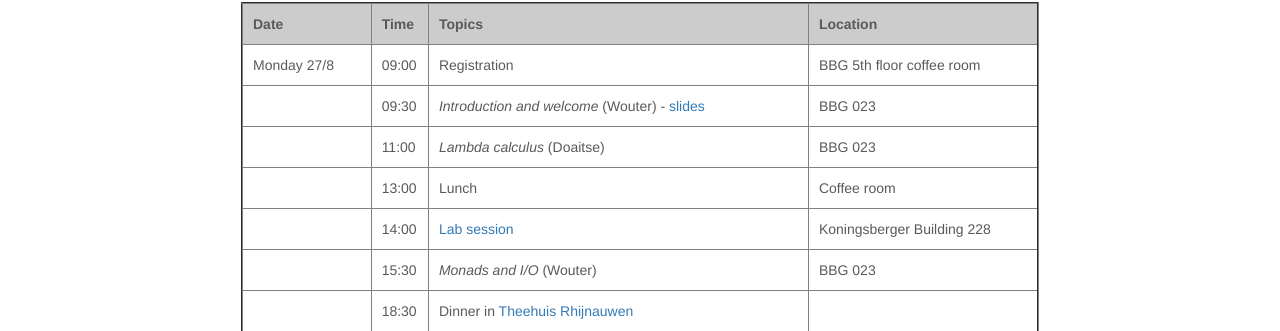
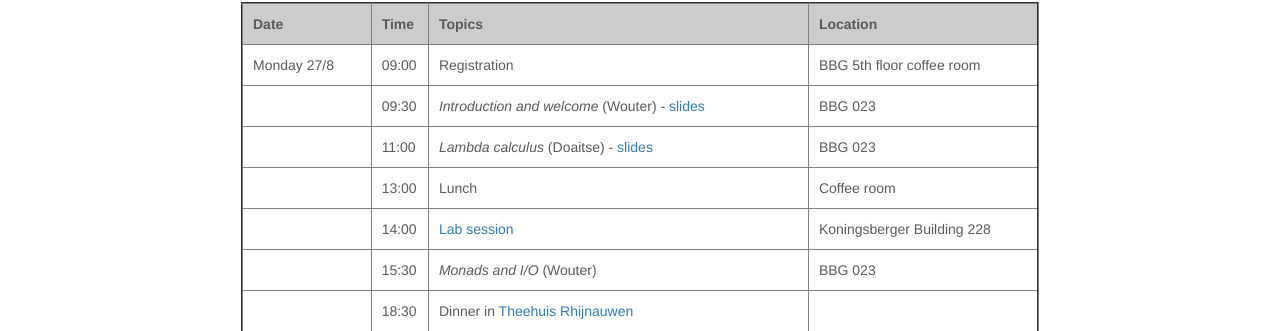
Before and after one commit to uu-afp/uu-afp.github.io, a Jekyll site: the page built from schedule.html, in a window 1280 px wide. Shown: the part 301-632 px from the top of the page. Built offline with Jekyll 4.4.1, drawn with Linux system fonts in a browser that asks for light colours; nearby versions of some CDN libraries.

Commit message:
Added second slides.

```diff
--- a/schedule.html
+++ b/schedule.html
@@ -53,7 +53,7 @@ will be in the adjacent Koningsberger building (KBG).</p>
     <tr>
       <td></td>
       <td>11:00</td>
-      <td><i>Lambda calculus</i> (Doaitse)</td>
+      <td><i>Lambda calculus</i> (Doaitse) - <a href="slides/02-lambda-calculus.pdf">slides</a></td>
       <td> BBG 023 </td>
     </tr>
 
```
Also changed, not shown: 1 other file.
